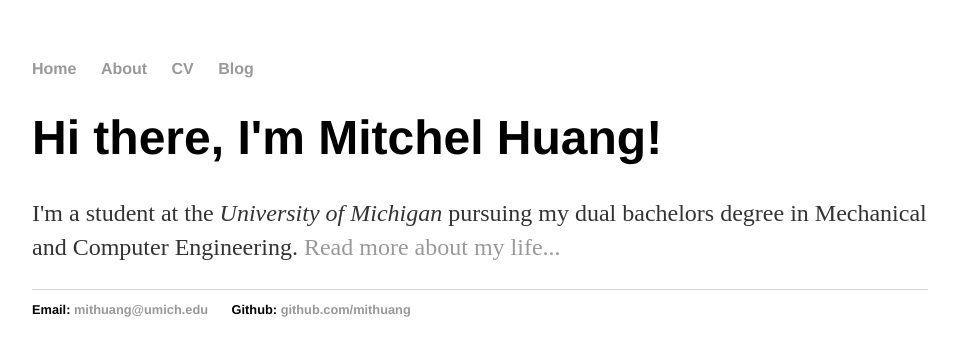
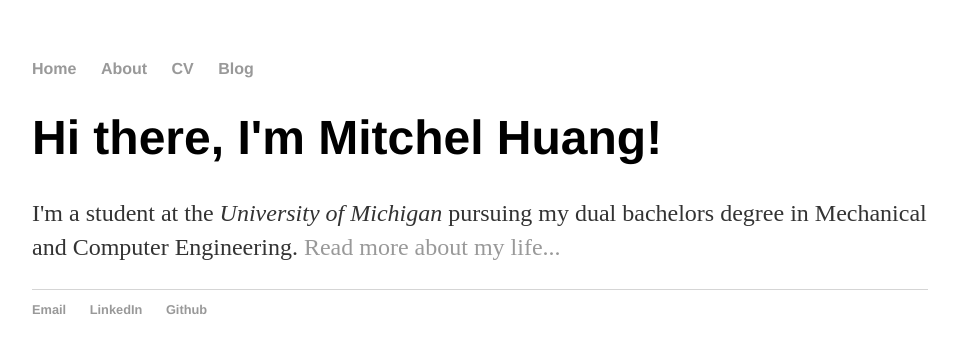
Before and after one commit to mithuang/mithuang.github.io, a Jekyll site: the page built from index.html, in a window 1280 px wide. Shown: the top 356 px of the page, without its empty margins (160-1116 px from the left). Built offline with Jekyll 4.4.1, drawn with Linux system fonts in a browser that asks for light colours.

Commit message:
LinkedIn added

```diff
--- a/_layouts/default.html
+++ b/_layouts/default.html
@@ -21,8 +21,9 @@
         </div><!-- /.container -->
         <footer>
             <ul>
-                <li>Email: <a href="mailto:mithuang@umich.edu">mithuang@umich.edu</a></li>
-                <li>Github: <a href="https://github.com/mithuang">github.com/mithuang</a></li>
+                <li><a href="mailto:mithuang@umich.edu">Email</a></li>
+                <li><a href="https://www.linkedin.com/in/mitchel-huang/">LinkedIn</a></li>
+                <li><a href="https://github.com/mithuang">Github</a></li>
             </ul>
         </footer>
     </body>
```
